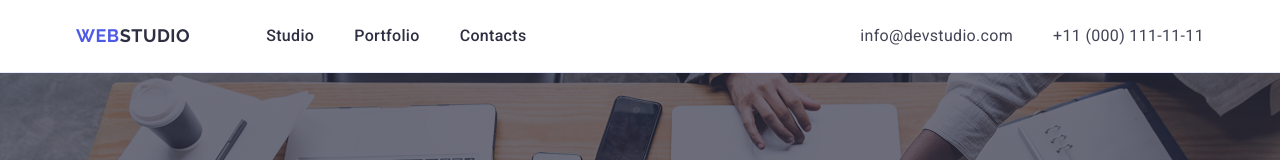
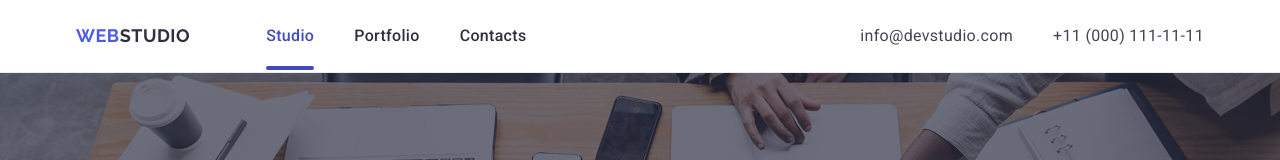
Before and after one commit to Annmarusya/goit-markup-hw-04, a plain HTML site: page index.html in a window 1280 px wide. Shown: the top 160 px of the page. Drawn offline with nearby package versions, Linux system fonts and the light colour scheme.

Commit message:
header fix initial

```diff
--- a/css/styles.css
+++ b/css/styles.css
@@ -72,6 +72,7 @@ h1, h2, h3, h4, h5, h6 {
 
 .page-header {
     border-bottom: 1px solid #e7e9fc;
+    box-shadow: 0px 2px 1px rgba(46, 47, 66, 0.08), 0px 1px 1px rgba(46, 47, 66, 0.16), 0px 1px 6px rgba(46, 47, 66, 0.08);
 }
 
 .page-header .container {
@@ -112,21 +113,24 @@ h1, h2, h3, h4, h5, h6 {
     color: #2e2f42;
     padding: 24px 0;
 }
+.first-link {
+    color: #404bbf;
+    position: relative;
+}
 
-.nav-link::after {
+.first-link::after {
     content: "";
+    left: 0;
+    bottom: -1px;
     position: absolute;
-    border-radius: 2px;
     height: 4px;
     border-radius: 2px;
-    width: 0;
+    width: 100%;
     transition: width;
+    background-color: #404bbf;
+    transition: color 250ms cubic-bezier(0.4, 0, 0.2, 1);
 }
-.nav-link:hover::after,
-.nav-link:focus::after {
-    width: 48px;
-    background-color: #404BBF;
-}
+
 .nav-link:hover, .nav-link:focus, .contacts-link:hover,
 .contacts-link:focus{
     color: #404bbf;
@@ -134,8 +138,9 @@ h1, h2, h3, h4, h5, h6 {
 
 .contacts{
     font-style: normal;
+    transition: color 250ms cubic-bezier(0.4, 0, 0.2, 1);
+}
 
-}
 
 .contacts-link{
     font-size: 16px;
--- a/index.html
+++ b/index.html
@@ -28,7 +28,7 @@
           >
           <ul class="nav-list">
             <li class="nav-item">
-              <a class="nav-link" href="./index.html">Studio</a>
+              <a class="nav-link first-link" href="./index.html">Studio</a>
             </li>
             <li class="nav-item"><a class="nav-link" href="">Portfolio</a></li>
             <li class="nav-item"><a class="nav-link" href="">Contacts</a></li>
```
